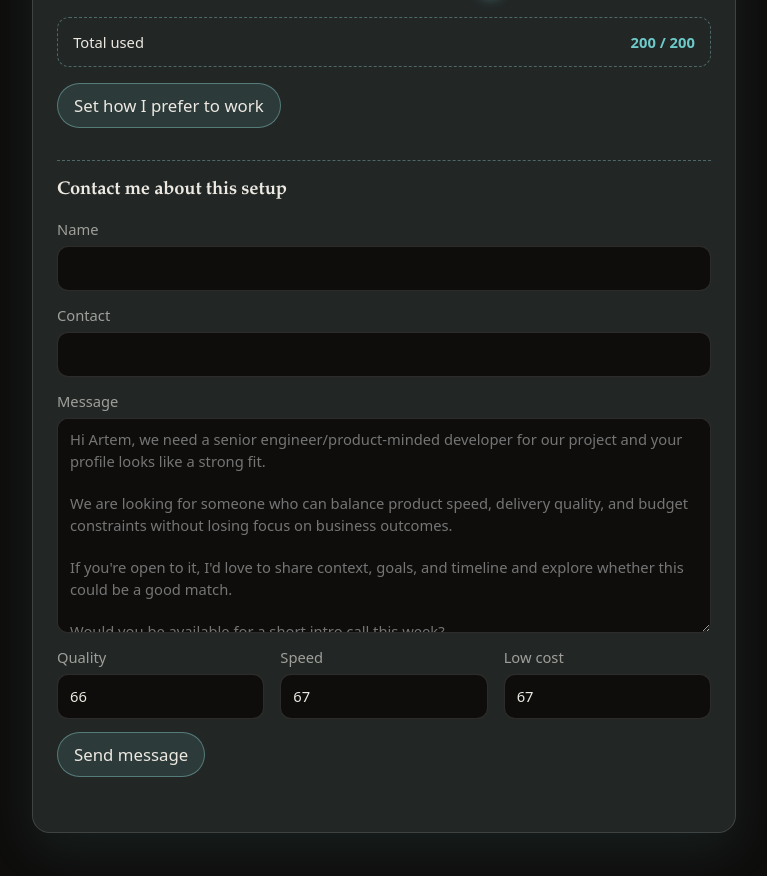
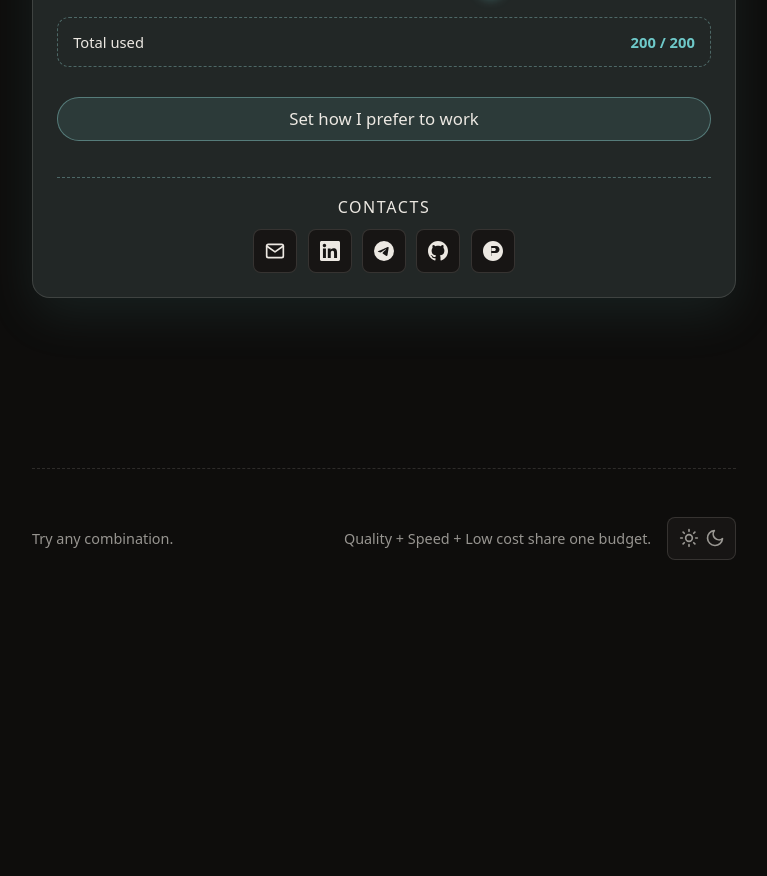
Before and after one commit to artemshar/as_space, a plain HTML site: page tradeoffs.html in a window 1280 px wide. Shown: the part 504-1380 px from the top of the page, without its empty margins (256-1023 px from the left). After the commit the page ends 1096 px from the top, so only its background shows below. Drawn offline with Linux system fonts and the light colour scheme.

Commit message:
Replace tradeoffs contact form with homepage Contacts block
Remove the contact form under the knobs and show the same
Contacts links as on the homepage instead.

Co-authored-by: Artem Shar <artemshar@users.noreply.github.com>

```diff
--- a/css/tradeoffs.css
+++ b/css/tradeoffs.css
@@ -132,53 +132,8 @@
     color: var(--accent);
   }
 
-  .tradeoffs-contact-form {
-    margin-top: 1rem;
-    display: grid;
-    gap: 0.85rem;
-    padding-top: 1rem;
-    border-top: 1px dashed color-mix(in oklab, var(--accent) 28%, var(--border));
-  }
-
-  .tradeoffs-contact-form__title {
-    font-family: var(--font-display);
-    font-size: 1.15rem;
-    letter-spacing: -0.01em;
-  }
-
-  .tradeoffs-contact-form__field {
-    display: grid;
-    gap: 0.35rem;
-    font-size: 0.92rem;
-    color: var(--fg-muted);
-  }
-
-  .tradeoffs-contact-form__field input,
-  .tradeoffs-contact-form__field textarea {
-    width: 100%;
-    border: 1px solid var(--border);
-    border-radius: 0.7rem;
-    padding: 0.65rem 0.75rem;
-    background: var(--bg);
-    color: var(--fg);
-    font: inherit;
-  }
-
-  .tradeoffs-contact-form__field textarea {
-    resize: vertical;
-    min-height: 9rem;
-    line-height: 1.45;
-  }
-
-  .tradeoffs-contact-form__field input:focus-visible,
-  .tradeoffs-contact-form__field textarea:focus-visible {
-    outline: none;
-    border-color: color-mix(in oklab, var(--accent) 42%, var(--border));
-    box-shadow: 0 0 0 3px color-mix(in oklab, var(--accent) 28%, transparent);
-  }
-
-  .tradeoffs-contact-form__submit {
-    justify-self: start;
+  .tradeoffs-preset {
+    margin-top: 0.85rem;
     border: 1px solid color-mix(in oklab, var(--accent) 35%, var(--border));
     background: color-mix(in oklab, var(--accent) 24%, var(--bg-elevated));
     color: var(--fg);
@@ -189,22 +144,19 @@
     transition: filter 160ms var(--ease-out), transform 160ms var(--ease-out);
   }
 
-  .tradeoffs-contact-form__submit:hover {
+  .tradeoffs-preset:hover {
     filter: brightness(1.05);
     transform: translateY(-1px);
   }
 
-  .tradeoffs-contact-form__status {
-    min-height: 1.2em;
-    font-size: 0.88rem;
-    color: var(--fg-muted);
+  .tradeoffs-contacts {
+    margin-top: 1.25rem;
+    padding-top: 1rem;
+    border-top: 1px dashed color-mix(in oklab, var(--accent) 28%, var(--border));
   }
 
-  .tradeoffs-contact-form__tradeoffs {
-    display: flex;
-    width: 100%;
-    justify-content: space-between;
-    gap: 1rem;
+  .tradeoffs-contacts .section-title {
+    margin-block-end: 0.85rem;
   }
 
   .tradeoffs-footer {
--- a/js/tradeoffs.js
+++ b/js/tradeoffs.js
@@ -12,13 +12,7 @@ function updateSliderFill(slider, value) {
 
 function initTradeoffs() {
   const sliders = Array.from(document.querySelectorAll(".knob-slider"));
-  const formEl = document.querySelector("[data-contact-form]");
-  const messageEl = document.querySelector("[data-tradeoffs-message]");
-  const statusEl = document.querySelector("[data-contact-status]");
   const presetWorkstyleEl = document.querySelector("[data-preset-workstyle]");
-  const qualityField = document.querySelector("[data-tradeoff-quality]");
-  const speedField = document.querySelector("[data-tradeoff-speed]");
-  const lowcostField = document.querySelector("[data-tradeoff-lowcost]");
   const outputMap = {
     quality: document.getElementById("value-quality"),
     speed: document.getElementById("value-speed"),
@@ -30,17 +24,6 @@ function initTradeoffs() {
 
   let values = sliders.map((slider) => Number.parseInt(slider.value, 10));
   let lastChangedIndex = 0;
-
-  function buildTradeoffsBlock() {
-    const quality = values[0] ?? 0;
-    const speed = values[1] ?? 0;
-    const lowcost = values[2] ?? 0;
-    return [
-      `- quality: ${quality}`,
-      `- speed: ${speed}`,
-      `- low cost: ${lowcost}`,
-    ].join("\n");
-  }
 
   function syncUI() {
     let total = 0;
@@ -56,9 +39,6 @@ function initTradeoffs() {
       total += value;
     });
     totalUsedEl.textContent = String(total);
-    if (qualityField) qualityField.value = String(values[0] ?? 0);
-    if (speedField) speedField.value = String(values[1] ?? 0);
-    if (lowcostField) lowcostField.value = String(values[2] ?? 0);
   }
 
   function reduceFromOthers(activeIndex, overflow) {
@@ -113,51 +93,6 @@ function initTradeoffs() {
     });
   }
 
-  if (formEl) {
-    formEl.addEventListener("submit", async (event) => {
-      event.preventDefault();
-      const formData = new FormData(formEl);
-      const payload = {
-        name: String(formData.get("name") || "").trim(),
-        contact: String(formData.get("contact") || "").trim(),
-        info: String(formData.get("info") || "").trim(),
-      };
-      const tradeoffsBlock = buildTradeoffsBlock();
-      const composedInfo = payload.info
-        ? `${payload.info}\n\n${tradeoffsBlock}`
-        : tradeoffsBlock;
-
-      if (!payload.name || !payload.contact) {
-        if (statusEl) {
-          statusEl.textContent = "Please fill name and contact.";
-        }
-        return;
-      }
-
-      if (statusEl) {
-        statusEl.textContent = "Sending...";
-      }
-
-      try {
-        await fetch("https://api.artemshar.space/api/chat/contact", {
-          method: "POST",
-          headers: { "Content-Type": "application/json" },
-          body: JSON.stringify({
-            ...payload,
-            info: composedInfo,
-          }),
-        });
-        if (statusEl) {
-          statusEl.textContent = "Message sent. Thank you!";
-        }
-      } catch (_) {
-        if (statusEl) {
-          statusEl.textContent = "Failed to send info. Please try again.";
-        }
-      }
-    });
-  }
-
   syncUI();
 }
 
--- a/tradeoffs.html
+++ b/tradeoffs.html
@@ -62,52 +62,55 @@
               <span>Total used</span>
               <strong><span data-total-used>200</span> / 200</strong>
             </div>
-            <button class="tradeoffs-contact-form__submit" type="button" data-preset-workstyle>
+            <button class="tradeoffs-preset" type="button" data-preset-workstyle>
               Set how I prefer to work
             </button>
 
-            <form class="tradeoffs-contact-form notranslate" data-contact-form translate="no">
-              <h2 class="tradeoffs-contact-form__title">Contact me about this setup</h2>
-              <label class="tradeoffs-contact-form__field">
-                <span>Name</span>
-                <input type="text" name="name" autocomplete="name" required />
-              </label>
-              <label class="tradeoffs-contact-form__field">
-                <span>Contact</span>
-                <input type="text" name="contact" autocomplete="email" required />
-              </label>
-              <label class="tradeoffs-contact-form__field">
-                <span>Message</span>
-                <textarea
-                  name="info"
-                  rows="9"
-                  data-tradeoffs-message
-                  placeholder="Hi Artem, we need a senior engineer/product-minded developer for our project and your profile looks like a strong fit.
-
-We are looking for someone who can balance product speed, delivery quality, and budget constraints without losing focus on business outcomes.
-
-If you're open to it, I'd love to share context, goals, and timeline and explore whether this could be a good match.
-
-Would you be available for a short intro call this week?"
-                ></textarea>
-              </label>
-              <div class="tradeoffs-contact-form__tradeoffs" aria-label="Current trade-off values">
-                <label class="tradeoffs-contact-form__field">
-                  <span>Quality</span>
-                  <input type="number" name="quality" data-tradeoff-quality readonly />
-                </label>
-                <label class="tradeoffs-contact-form__field">
-                  <span>Speed</span>
-                  <input type="number" name="speed" data-tradeoff-speed readonly />
-                </label>
-                <label class="tradeoffs-contact-form__field">
-                  <span>Low cost</span>
-                  <input type="number" name="lowcost" data-tradeoff-lowcost readonly />
-                </label>
-              </div>
-              <button class="tradeoffs-contact-form__submit" type="submit">Send message</button>
-              <p class="tradeoffs-contact-form__status" data-contact-status aria-live="polite"></p>
-            </form>
+            <section class="tradeoffs-contacts" id="contact" aria-labelledby="contact-heading" style="text-align: center;">
+              <h2 id="contact-heading" class="section-title">Contacts</h2>
+              <ul class="contact-list">
+                <li>
+                  <a href="mailto:artem.ude@gmail.com" rel="me" target="_blank" title="artem.ude@gmail.com">
+                    <span class="visually-hidden">Email</span>
+                    <svg viewBox="0 0 24 24" width="20" height="20" aria-hidden="true">
+                      <use href="icons/sprite.svg#email"></use>
+                    </svg>
+                  </a>
+                </li>
+                <li>
+                  <a href="https://www.linkedin.com/in/artemshar" rel="me noreferrer" target="_blank" title="@artemshar on LinkedIn">
+                    <span class="visually-hidden">LinkedIn</span>
+                    <svg viewBox="0 0 24 24" width="20" height="20" aria-hidden="true">
+                      <use href="icons/sprite.svg#linkedin"></use>
+                    </svg>
+                  </a>
+                </li>
+                <li>
+                  <a href="https://t.me/artemshar" rel="me noreferrer" target="_blank" title="Telegram: t.me/artemshar">
+                    <span class="visually-hidden">Telegram</span>
+                    <svg viewBox="0 0 24 24" width="20" height="20" aria-hidden="true">
+                      <use href="icons/sprite.svg#telegram"></use>
+                    </svg>
+                  </a>
+                </li>
+                <li>
+                  <a href="https://github.com/artemshar" rel="me noreferrer" target="_blank" title="@artemshar on GitHub">
+                    <span class="visually-hidden">GitHub</span>
+                    <svg viewBox="0 0 24 24" width="20" height="20" aria-hidden="true">
+                      <use href="icons/sprite.svg#github"></use>
+                    </svg>
+                  </a>
+                </li>
+                <li>
+                  <a href="https://www.producthunt.com/@artemshar" rel="me noreferrer" target="_blank" title="@artemshar on Product Hunt">
+                    <span class="visually-hidden">Product Hunt</span>
+                    <svg viewBox="0 0 24 24" width="20" height="20" aria-hidden="true">
+                      <use href="icons/sprite.svg#producthunt"></use>
+                    </svg>
+                  </a>
+                </li>
+              </ul>
+            </section>
           </section>
         </main>
 
```
